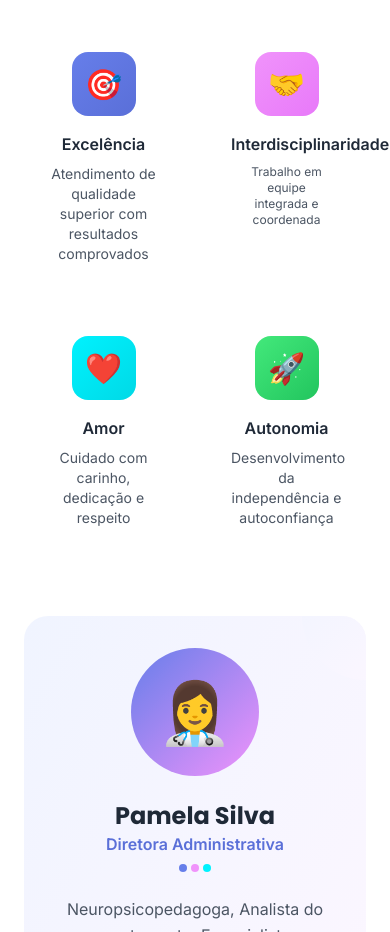
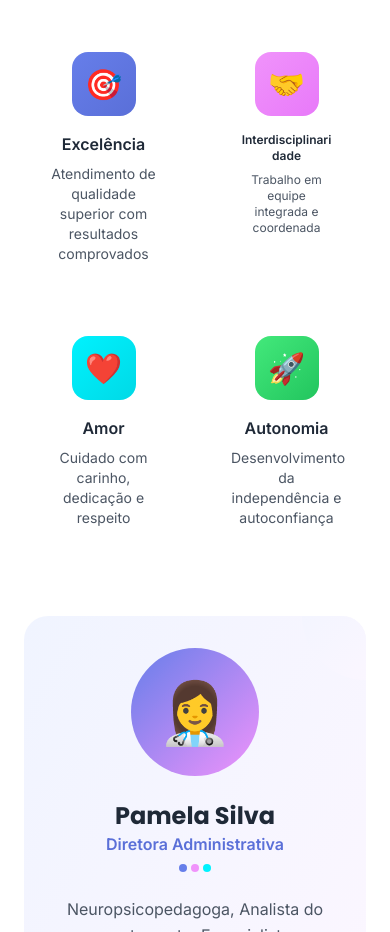
Before and after one commit to eduardosilvaedias/clinica-integrar-v2, a plain HTML site: page index.html in a window 390 px wide. Shown: the part 1880-2812 px from the top of the page. Drawn offline with nearby package versions, Linux system fonts and the light colour scheme.

Commit message:
ajuste responsivo: quebra e fonte menor para 'Interdisciplinaridade' no card de valores (S25 Ultra)

```diff
--- a/index.html
+++ b/index.html
@@ -462,7 +462,8 @@
                             class="w-16 h-16 bg-gradient-to-br from-secondary-500 to-secondary-600 rounded-2xl flex items-center justify-center mx-auto mb-4">
                             <span class="text-3xl">🤝</span>
                         </div>
-                        <h4 class="font-semibold text-gray-800 mb-2">Interdisciplinaridade</h4>
+                        <h4 class="font-semibold text-gray-800 mb-2 break-all px-2 text-xs sm:text-base">
+                            Interdisciplinaridade</h4>
                         <p class="text-xs sm:text-sm text-gray-600 break-words px-2">Trabalho em equipe integrada e
                             coordenada</p>
                     </div>
```
